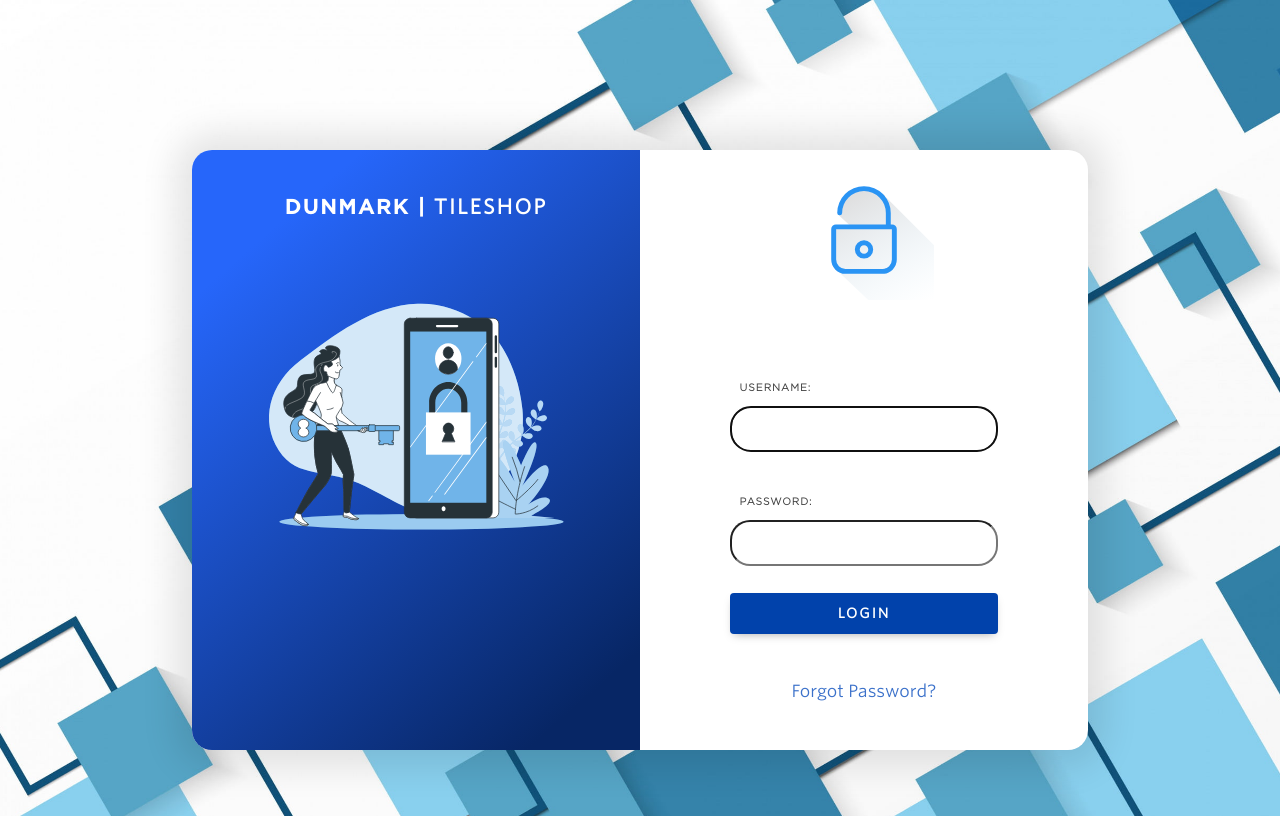
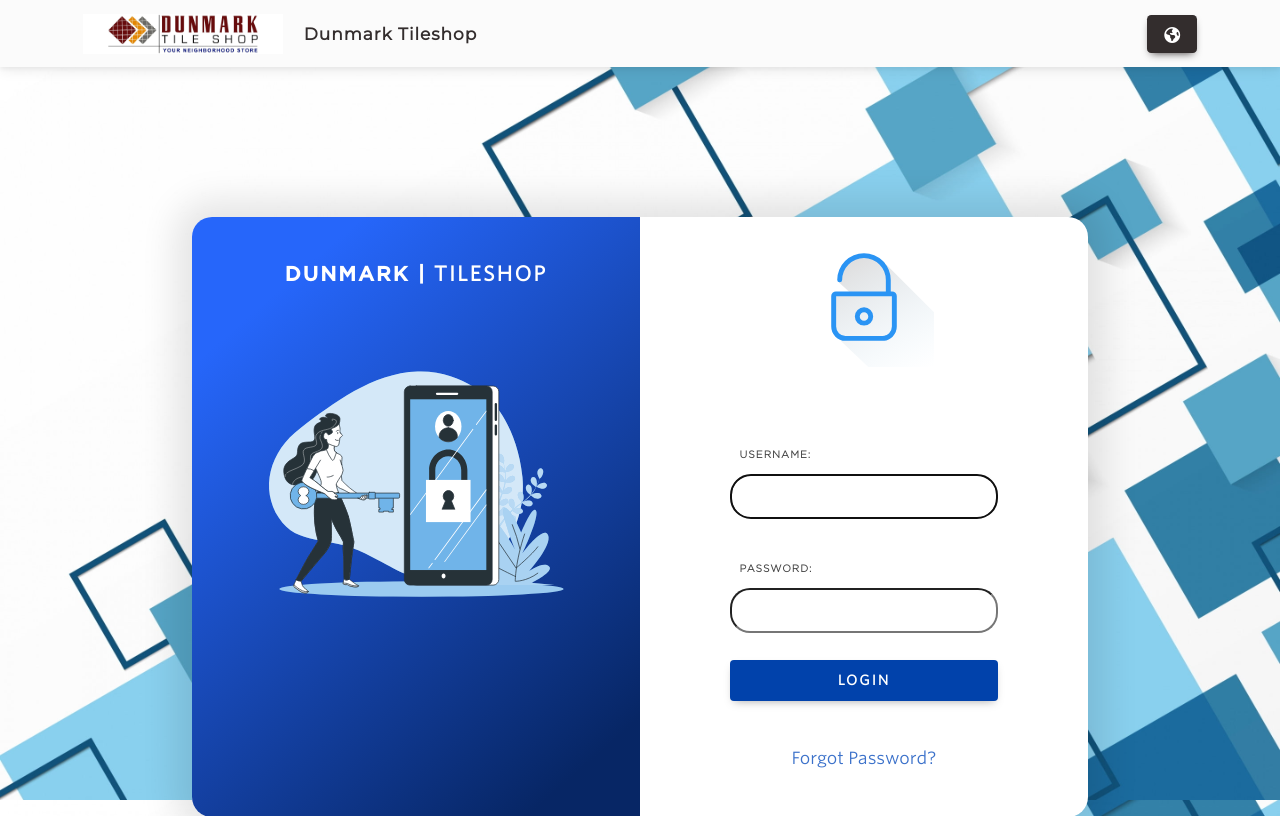
Before and after one commit to darknorth10/Capstone_System, a Django app: page /Login/login/ in a window 1280 px wide. Shown: the top 816 px of the page. Run offline with Django 4.2, Linux system fonts and the light colour scheme; some libraries are stand-ins or nearby versions.

Commit message:
update login

```diff
--- a/templates/Login/base.html
+++ b/templates/Login/base.html
@@ -17,6 +17,9 @@
 
     <!-- Custom Styles -->
     <link rel="stylesheet" href="{% static 'css/login.css' %}"/>
+
+    <script src="https://kit.fontawesome.com/f8a99d4330.js" crossorigin="anonymous"></script>
+
   </head>
   <body>
     {% if messages %}
@@ -29,6 +32,56 @@
           {% endfor %}
 
     {% endif %}
+    <nav class="navbar navbar-expand-lg navbar-light bg-light">
+      <!-- Container wrapper -->
+      <div class="container">
+        <!-- Navbar brand -->
+        <a class="navbar-brand me-2" href="#">
+          <img
+            src="{% static 'images/dunmark_logo.jpg' %}"
+            height="40"
+            alt="DM Logo"
+            loading="lazy"
+            style="margin-top: -1px;"
+          />
+        </a>
+
+        <!-- Toggle button -->
+        <button
+          class="navbar-toggler"
+          type="button"
+          data-mdb-toggle="collapse"
+          data-mdb-target="#navbarButtonsExample"
+          aria-controls="navbarButtonsExample"
+          aria-expanded="false"
+          aria-label="Toggle navigation"
+        >
+          <i class="fas fa-bars"></i>
+        </button>
+
+        <!-- Collapsible wrapper -->
+        <div class="collapse navbar-collapse" id="navbarButtonsExample">
+          <!-- Left links -->
+          <ul class="navbar-nav me-auto mb-2 mb-lg-0">
+            <li class="nav-item">
+              <a class="nav-link text-dark" href="#" style="font-family: 'Montserrat'; font-size: 1.2; font-weight: bold; letter-spacing: 1px;">Dunmark Tileshop</a>
+            </li>
+          </ul>
+          <!-- Left links -->
+
+          <div class="d-flex align-items-center">
+            <a
+              class="btn btn-dark px-3"
+              href="https://github.com/mdbootstrap/mdb-ui-kit"
+              role="button"
+              ><i class="fa fa-globe fa-lg" aria-hidden="true"></i></a>
+          </div>
+        </div>
+        <!-- Collapsible wrapper -->
+      </div>
+      <!-- Container wrapper -->
+    </nav>
+    <!-- Navbar -->
 
     {% block content %}
     {% endblock content %}
```
